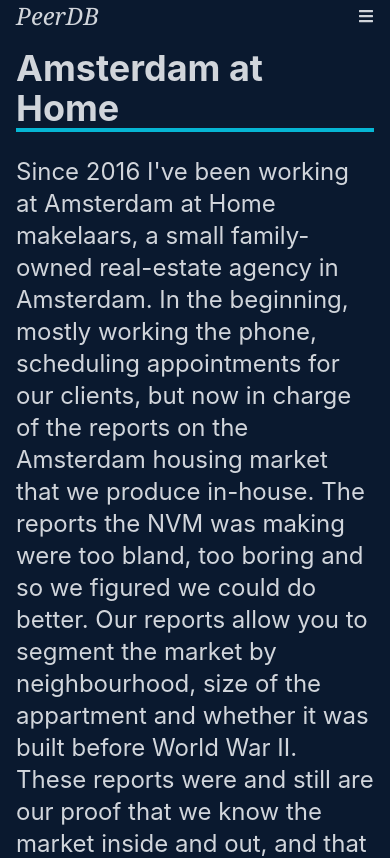
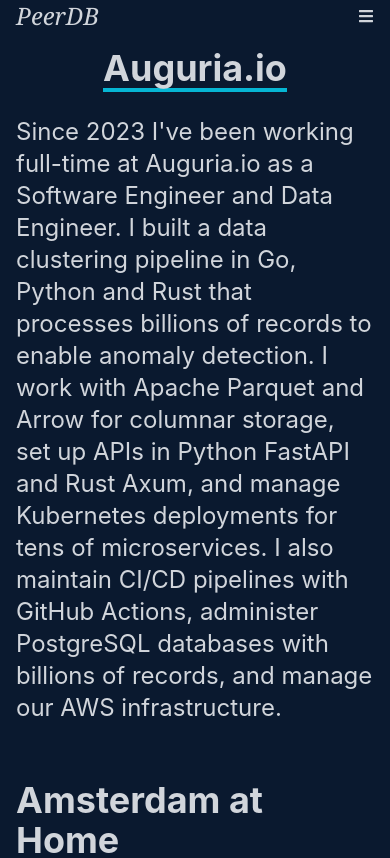
Before and after one commit to pde-bakk/personal-site, a React (Create React App) app: page /work in a window 390 px wide. Shown: the top 858 px of the page. Built offline with nearby package versions, Linux system fonts and the light colour scheme; no server answers.

Commit message:
update resume

```diff
--- a/src/components/Codingame.tsx
+++ b/src/components/Codingame.tsx
@@ -40,6 +40,9 @@ const Codingame = () => {
             <br />
             <br />
             {t("text.p7")}
+            <br />
+            <br />
+            {t("text.p8")}
           </p>
           <div>
             <img
--- a/src/components/Work.tsx
+++ b/src/components/Work.tsx
@@ -35,22 +35,39 @@ const Work: React.FC /*<WorkProps>*/ = () => {
   return (
     <div className="w-full bg-background_colour text-gray-300">
       <div className="mx-auto flex h-full w-full max-w-[1000px] flex-col justify-center p-4">
+
+        <div className="flex w-full flex-col items-center justify-center pb-8">
+          <p className="inline border-b-4 border-cyan-500 text-4xl font-bold text-gray-300">
+            Auguria.io
+          </p>
+          <p className="py-6 text-2xl">
+            Since 2023 I've been working full-time at Auguria.io as a Software
+            Engineer and Data Engineer. I built a data clustering pipeline in
+            Go, Python and Rust that processes billions of records to enable
+            anomaly detection. I work with Apache Parquet and Arrow for columnar
+            storage, set up APIs in Python FastAPI and Rust Axum, and manage
+            Kubernetes deployments for tens of microservices. I also maintain
+            CI/CD pipelines with GitHub Actions, administer PostgreSQL databases
+            with billions of records, and manage our AWS infrastructure.
+          </p>
+        </div>
+
         <div className="flex w-full flex-col items-center justify-center pb-8">
           <p className="inline border-b-4 border-cyan-500 text-4xl font-bold text-gray-300">
             Amsterdam at Home
           </p>
           <p className="py-6 text-2xl">
-            Since 2016 I've been working at Amsterdam at Home makelaars, a small
-            family-owned real-estate agency in Amsterdam. In the beginning,
-            mostly working the phone, scheduling appointments for our clients,
-            but now in charge of the reports on the Amsterdam housing market
-            that we produce in-house. The reports the NVM was making were too
-            bland, too boring and so we figured we could do better. Our reports
-            allow you to segment the market by neighbourhood, size of the
-            appartment and whether it was built before World War II. These
-            reports were and still are our proof that we know the market inside
-            and out, and that we are continuously doing our homework on the
-            latest trends.
+            From 2019 to 2025 I worked part-time at Amsterdam at Home
+            makelaars, a small family-owned real-estate agency in Amsterdam.
+            In the beginning, mostly working the phone, scheduling appointments
+            for our clients, but eventually in charge of the reports on the
+            Amsterdam housing market that we produce in-house. The reports the
+            NVM was making were too bland, too boring and so we figured we could
+            do better. Our reports allow you to segment the market by
+            neighbourhood, size of the appartment and whether it was built
+            before World War II. These reports were and still are our proof that
+            we know the market inside and out, and that we are continuously
+            doing our homework on the latest trends.
           </p>
           <p className='className="bg-gray-300 rounded-l py-2 px-4 font-bold text-gray-100 hover:bg-gray-400'>
             <a href={"https://www.makelaaramsterdam.nl/woningmarkt-amsterdam/"}>
--- a/src/i18n/locales/en/about.json
+++ b/src/i18n/locales/en/about.json
@@ -1,7 +1,7 @@
 {
   "title": "About Peer de Bakker",
-  "whoami": "I'm Cybersecurity Engineer, graduated from Codam and 42Paris.",
-  "p1": "Back in 2019, I did the piscine at Codam (Amsterdam) and it was there I wrote my first ever lines of code. Since then, it's been a wild journey which has given me a wealth of hobbies and skills. During these 2 years I've learnt many a thing about Software Engineering, Embedded Systems and Web Development (front-end and back-end).",
-  "p2": "After finishing the Common Core (read: Bachelor), I was intrigued by AI and decided to make it my focus area. Because I also believed that every engineer should have at least some knowledge about Cyber Security (since it's becoming ever so important), I went ahead and also dived into Binary Exploitation and Reverse Engineering. That, combined with listening to tons of Darknet Diaries, has brought me to now pursue a career in Cyber Security.",
+  "whoami": "I'm a Senior Software Engineer passionate about Cybersecurity and AI.",
+  "p1": "Back in 2019, I did the Piscine at Codam (Amsterdam) and it was there I wrote my first ever lines of code. Since then, it's been a wild journey which has given me a wealth of hobbies and skills. During these years I've learnt many a thing about Software Engineering, Embedded Systems and Web Development (front-end and back-end).",
+  "p2": "After finishing my Bachelor's, I worked at Panartis as a back-end developer, then returned to finish my Master's at 42 Paris. This is where I was exposed to AI and Cybersecurity, and two new flames were sparked. Now I work at Auguria.io as a Software Engineer and Data Engineer, building data clustering pipelines in Go, Python and Rust that process billions of records, managing Kubernetes deployments, and maintaining AWS infrastructure.",
   "image-alt-text": "Graduation"
 }
--- a/src/i18n/locales/en/codingame.json
+++ b/src/i18n/locales/en/codingame.json
@@ -8,7 +8,8 @@
     "p4": "Aside from just being tons of fun, this has helped me discover new interests in the tech field. And for that, Codingame, I thank you.",
     "p5": "They also offer a few other game-modes I'm enthralled with: Code golfing and Clash of Code. Clash of Code is a 15 minute game, where everyone gets the same exercise and has to solve it as fast as possible.",
     "p6": "Code golfing is writing a solution to the problem in as few characters of code as possible.",
-    "p7": "Both of these game-modes I sucked at. I had friends who loved them, and reluctantly I gave them a try. And because I was pretty bad at them, I decided to grind it and now I'm top 100 in Clash of Code."
+    "p7": "Both of these game-modes I sucked at. I had friends who loved them, and reluctantly I gave them a try. And because I was pretty bad at them, I decided to grind it and now I'm top 100 in Clash of Code.",
+    "p8": "One of my proudest achievements: I finished 20th out of 4200 participants in Codingame's Summer Challenge, utilizing profiling (perf/callgrind) and C++ speed optimizations."
   },
   "image-alt-text": "At the time of writing, I am 49th.",
   "profile-title": "My Codingame profile",
--- a/src/i18n/locales/en/home.json
+++ b/src/i18n/locales/en/home.json
@@ -1,6 +1,6 @@
 {
-  "title": "Hi, I'm Peer, the Cybersecurity Engineer!",
-  "description": "My name is Peer de Bakker, originally a Software Engineering student at Codam Amsterdam, last year I transferred to 42 Paris to major in Artificial Intelligence and Cyber Security. Now looking to set the next step in the working world of Cyber.",
+  "title": "Hi, I'm Peer, the Software Engineer!",
+  "description": "My name is Peer de Bakker. My tech journey started at Codam Amsterdam, where I wrote my first lines of code. After finishing my Bachelor's, I worked at Panartis, then returned to finish my Master's at 42 Paris — where I was exposed to AI and Cybersecurity. Now I'm a Software Engineer and Data Engineer at Auguria.io, building data pipelines that process billions of records.",
   "more": "More about me",
   "image-alt-text": "That's me!"
 }
--- a/src/i18n/locales/nl/about.json
+++ b/src/i18n/locales/nl/about.json
@@ -1,7 +1,7 @@
 {
   "title": "Over Peer de Bakker",
-  "whoami": "Ik ben een Cybersecurity Engineer, afgestudeerd aan Codam en 42Paris.",
-  "p1": "In 2019 deed ik de stage bij Codam (Amsterdam) en daar schreef ik mijn allereerste regels code. Sindsdien is het een wilde reis geweest die me een schat aan hobby's en vaardigheden heeft opgeleverd. Tijdens deze 2 jaar heb ik veel geleerd over Software Engineering, Embedded Systems en Web Development (front-end en back-end).",
-  "p2": "Na het afronden van de Common Core (lees: Bachelor), was ik geïntrigeerd door AI en besloot ik er mijn focusgebied van te maken. Omdat ik ook van mening was dat elke ingenieur op zijn minst enige kennis over Cyber Security zou moeten hebben (aangezien dit steeds belangrijker wordt), ben ik me ook gaan verdiepen in Binary Exploitation en Reverse Engineering. Dat, in combinatie met het luisteren naar tonnen Darknet Diaries, heeft me ertoe gebracht om nu een carrière in Cyber Security na te streven.",
+  "whoami": "Ik ben een Senior Software Engineer met een passie voor Cybersecurity en AI.",
+  "p1": "In 2019 deed ik de Piscine bij Codam (Amsterdam) en daar schreef ik mijn allereerste regels code. Sindsdien is het een wilde reis geweest die me een schat aan hobby's en vaardigheden heeft opgeleverd. In deze jaren heb ik veel geleerd over Software Engineering, Embedded Systems en Web Development (front-end en back-end).",
+  "p2": "Na het afronden van mijn Bachelor heb ik bij Panartis gewerkt als back-end developer en ben daarna teruggegaan om mijn Master af te ronden aan 42 Paris. Hier kwam ik in aanraking met AI en Cybersecurity, en twee nieuwe vlammen waren aangewakkerd. Nu werk ik bij Auguria.io als Software Engineer en Data Engineer, waar ik data clustering pipelines bouw in Go, Python en Rust die miljarden records verwerken, Kubernetes-deployments beheer en AWS-infrastructuur onderhoud.",
   "image-alt-text": "Diploma uitreiking"
 }
--- a/src/i18n/locales/nl/home.json
+++ b/src/i18n/locales/nl/home.json
@@ -1,6 +1,6 @@
 {
-  "title": "Hoi, ik ben Peer de Cybersecurity Engineer!",
-  "description": "Mijn naam is Peer de Bakker, oorspronkelijk een IT student aan Codam Amsterdam, maar afgelopen jaar ben ik overgestapt naar 42 Paris om mijn major in Kunstmatige Intelligentie en Cyber Security af te ronden. Vanaf heden ben ik op zoek naar de volgende stap in de werkende Cyber wereld.",
+  "title": "Hoi, ik ben Peer, de Software Engineer!",
+  "description": "Mijn naam is Peer de Bakker. Mijn tech-reis begon bij Codam Amsterdam, waar ik mijn eerste regels code schreef. Na mijn Bachelor heb ik bij Panartis gewerkt en daarna ben ik teruggegaan om mijn Master af te ronden aan 42 Paris — waar ik in aanraking kwam met AI en Cybersecurity. Nu ben ik Software Engineer en Data Engineer bij Auguria.io, waar ik data pipelines bouw die miljarden records verwerken.",
   "more": "Meer over mij",
   "image-alt-text": "Dat ben ik!"
 }
--- a/src/i18n/locales/zh/about.json
+++ b/src/i18n/locales/zh/about.json
@@ -1,7 +1,7 @@
 {
   "title": "关于 Peer de Bakker",
-  "whoami": "我是一名网络安全工程师，毕业于 Codam 和 42Paris。",
-  "p1": "2019 年，我在 Codam（阿姆斯特丹）进修，并在那里写下了我的第一行代码。从那时起，我就开始了一段狂野的旅程，这让我拥有了丰富的爱好和技能。在这两年里，我学到了很多关于软件工程、嵌入式系统和网络开发（前端和后端）的知识。",
-  "p2": "完成共同核心课程（读：学士学位）后，我对人工智能产生了浓厚的兴趣，并决定将其作为自己的重点领域。我还认为，每个工程师都应该至少掌握一些网络安全知识（因为它变得越来越重要），因此我还学习了二进制开发和逆向工程。再加上听了大量的 \"黑暗网络日记\"，我现在开始从事网络安全方面的工作。",
+  "whoami": "我是一名热衷于网络安全和人工智能的高级软件工程师。",
+  "p1": "2019 年，我在 Codam（阿姆斯特丹）参加了 Piscine，并在那里写下了我的第一行代码。从那时起，我就开始了一段精彩的旅程，获得了丰富的爱好和技能。在这些年里，我学到了很多关于软件工程、嵌入式系统和网络开发（前端和后端）的知识。",
+  "p2": "完成学士学位后，我在 Panartis 担任后端开发工程师，之后回到 42 Paris 完成了硕士学位。在那里我接触到了人工智能和网络安全，两个新的热情被点燃。现在我在 Auguria.io 担任软件工程师和数据工程师，用 Go、Python 和 Rust 构建处理数十亿条记录的数据聚类管道，管理 Kubernetes 部署，并维护 AWS 基础设施。",
   "image-alt-text": "毕业"
 }
--- a/src/i18n/locales/zh/home.json
+++ b/src/i18n/locales/zh/home.json
@@ -1,6 +1,6 @@
 {
-  "title": "大家好，我叫皮儿，是网络安全工程师！",
-  "description": "我叫 Peer de Bakker，原本是 Codam 阿姆斯特丹软件工程专业的学生，去年我转学到 42 Paris，主修人工智能和网络安全。 现在希望在网络工作世界中迈出下一步。",
+  "title": "大家好，我叫皮儿，是高级软件工程师！",
+  "description": "我叫 Peer de Bakker。我的技术之旅始于阿姆斯特丹的 Codam，在那里我写下了第一行代码。完成学士学位后，我在 Panartis 工作，之后回到 42 Paris 完成了硕士学位——在那里我接触到了人工智能和网络安全。现在我在 Auguria.io 担任软件工程师和数据工程师，构建处理数十亿条记录的数据管道。",
   "more": "更多关于我",
   "image-alt-text": "这就是我!"
 }
```
Also changed, not shown: src/components/Skills.tsx (+26 -14 lines), 2 other files (tests, documents, lock files or other folders).
